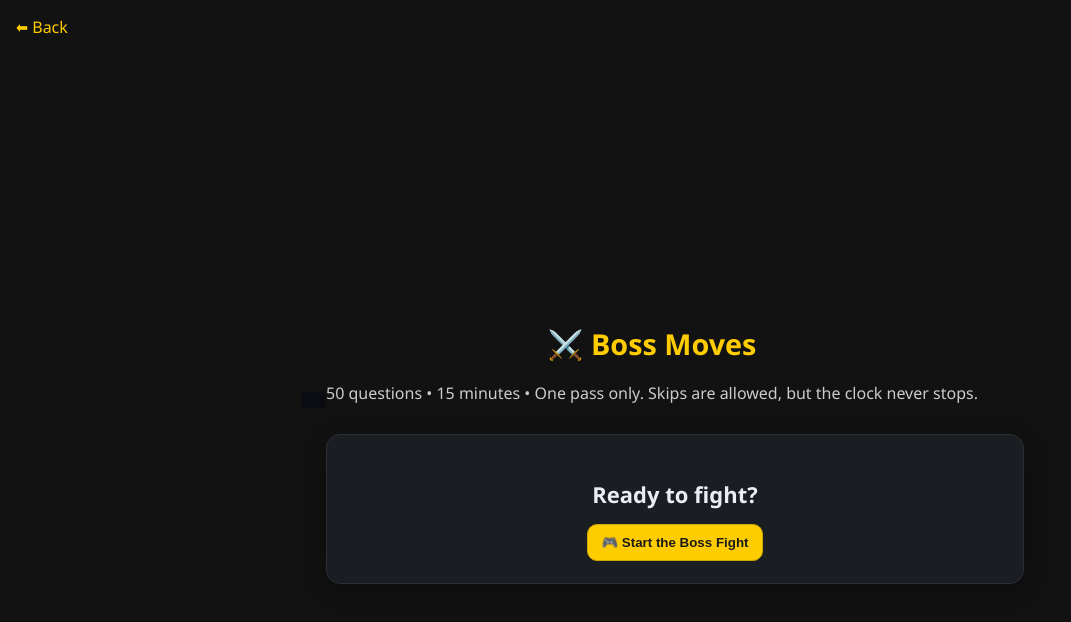
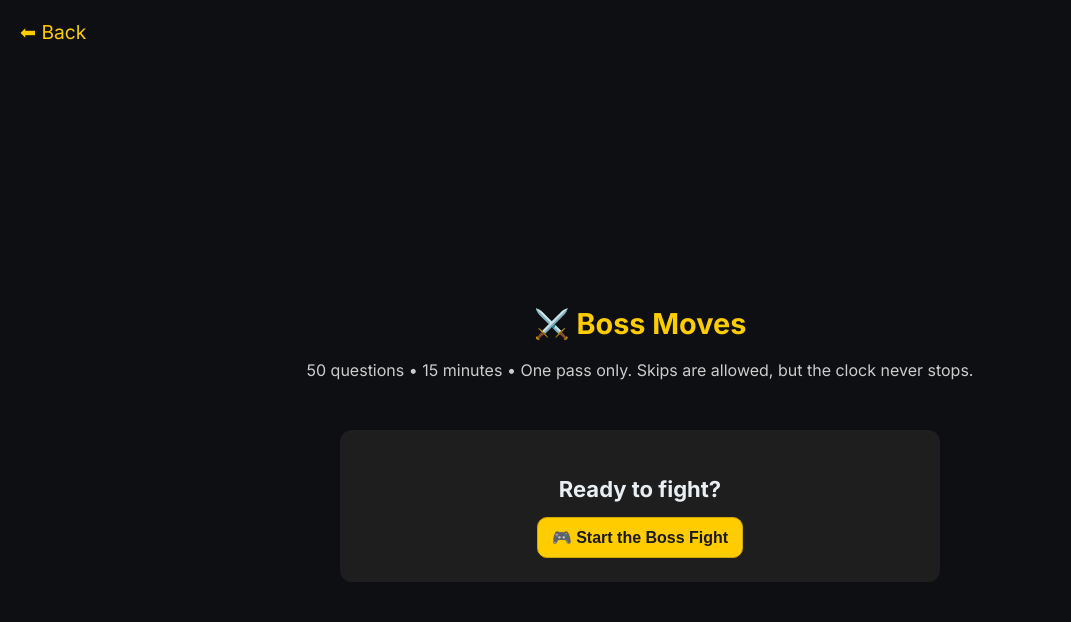
Before and after one commit to oleebranch/interview_slayer, a website: page boss.html in a window 1280 px wide. Shown: the whole page, without its empty margins (0-1071 px from the left). Drawn offline with Linux system fonts and the light colour scheme.

Commit message:
aligns shared layout in the boss moves arena.

```diff
--- a/boss.html
+++ b/boss.html
@@ -10,6 +10,7 @@
   <title>Interview Slayer — Boss Moves</title>
   <link rel="preconnect" href="https://fonts.gstatic.com" crossorigin>
   <link href="https://fonts.googleapis.com/css2?family=Inter:wght@400;600;700;800&display=swap" rel="stylesheet">
+  <link rel="stylesheet" href="style.css">
   <style>
     :root {
       --bg: #0e0f12;
@@ -51,42 +52,6 @@
       /* small viewport height fallback */
       display: grid;
       grid-template-rows: auto 1fr;
-    }
-
-    body {
-      background-color: #121212;
-      font-family: 'Segoe UI', Tahoma, Geneva, Verdana, sans-serif;
-      display: flex;
-      justify-content: center;
-      align-items: center;
-      height: 100%;
-      margin: 0;
-      padding: 0;
-    }
-
-    .app-header {
-      background: #0b0b12;
-      /* same dark color */
-      display: flex;
-      align-items: center;
-      gap: .5rem;
-      padding: calc(8px + env(safe-area-inset-top, 0px)) 12px 8px 12px;
-    }
-
-    #fs-btn {
-      display: none;
-    }
-
-    .fullbleed {
-      block-size: 100dvh;
-      inline-size: 100%;
-      overflow: hidden;
-    }
-
-    .wrap {
-      max-width: 960px;
-      margin: 0 auto;
-      padding: 20px
     }
 
     a.back {
@@ -149,13 +114,6 @@
       margin-bottom: 30px;
     }
 
-    .card {
-      background: #1e1e1e;
-      border-radius: 12px;
-      padding: 20px;
-      display: inline-block;
-    }
-
     .ready {
       font-weight: bold;
       font-size: 1.2rem;
@@ -163,20 +121,21 @@
     }
 
     .card {
-      width: 100%;
-      max-width: 760px;
-      background: var(--panel);
-      border: 1px solid var(--border);
-      border-radius: 14px;
-      padding: 22px;
-      box-shadow: 0 6px 24px rgba(0, 0, 0, .35);
+      background: #1f1e1e;
+      border-radius: 12px;
+      padding: 1.5rem;
+      display: inline-block;
+      width: 90%;
+      max-width: 600px;
+      margin: 20px auto;
+      /* breathing space all around */
+      box-sizing: border-box;
     }
 
     .ready {
       font-size: 22px;
       font-weight: 700;
       text-align: center;
-
     }
 
     .options {
@@ -331,12 +290,15 @@
 </head>
 
 <body>
-  <a class="back" href="index.html">Back</a>
-  <div class="app">
-    <header class="app-header">
-      <button id="fs-btn" aria-pressed="false" title="Toggle Fullscreen"></button>
-    </header>
-  </div>
+  <a href="index.html" style="
+      position: absolute;
+      top: 20px;
+      left: 20px;
+      color: #f1f1f1;
+      text-decoration: none;
+      font-size: 1.2rem;
+      color: #ffcc00;
+    ">⬅ Back</a>
   <div class="start-screen" id="screen-start">
     <h1>⚔️ Boss Moves</h1>
     <p class="subtext">
```
